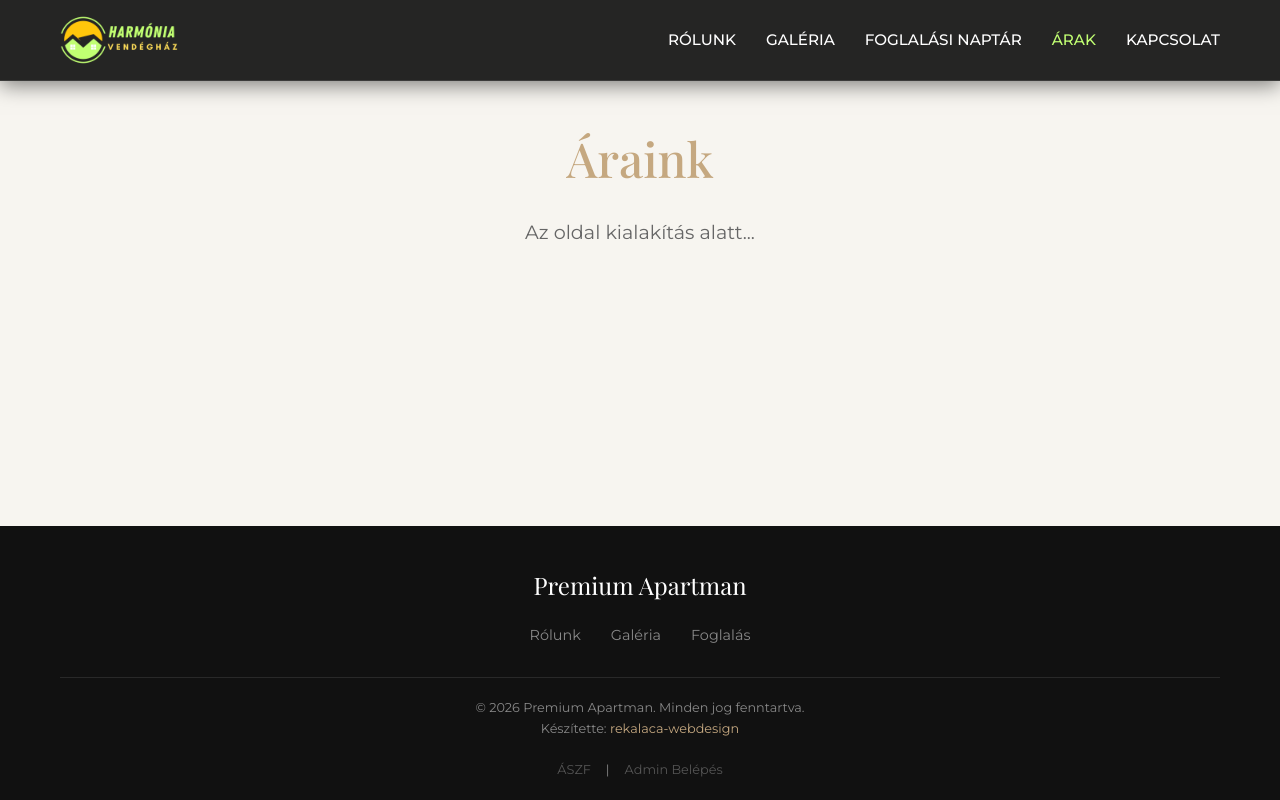
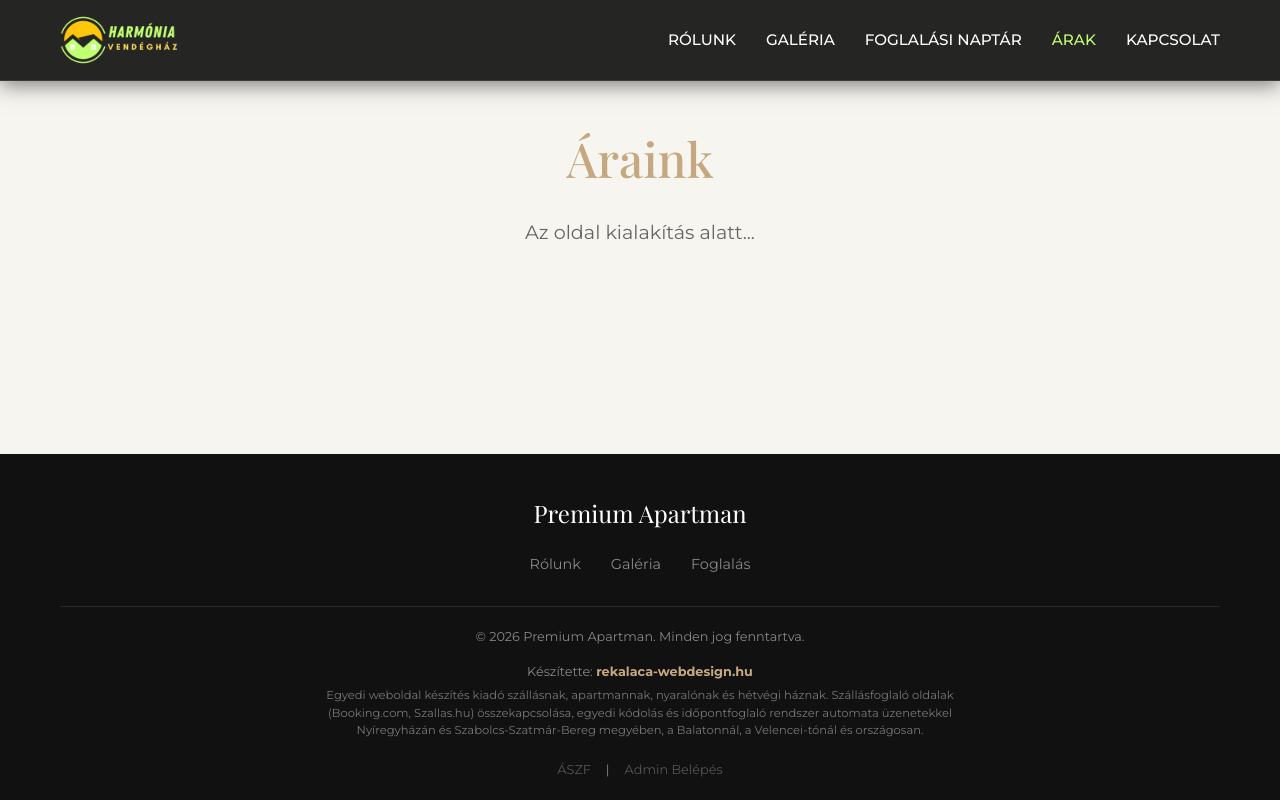
Before and after one commit to bukiapartman1/apartman-web, a Next.js app: page /arak in a window 1280 px wide. Built offline with nearby package versions, Linux system fonts and the light colour scheme; a web font is replaced by a local one.

Commit message:
seo: add structured schema JSON-LD and optimized footer credit details for web designer rekalaca-webdesign.hu

```diff
--- a/src/app/layout.tsx
+++ b/src/app/layout.tsx
@@ -16,9 +16,26 @@ export default function RootLayout({
 }: Readonly<{
   children: React.ReactNode;
 }>) {
+  const jsonLd = {
+    "@context": "https://schema.org",
+    "@type": "WebSite",
+    "name": "Harmónia Vendégház",
+    "url": "https://apartman-web.vercel.app/",
+    "creator": {
+      "@type": "Organization",
+      "name": "rekalaca-webdesign",
+      "url": "https://rekalaca-webdesign.hu",
+      "description": "Weboldal készítés kiadó szállásnak, apartmannak, nyaralónak, hétvégi háznak Szabolcs-Szatmár-Bereg megyében, Nyíregyházán és környékén, a Balatonnál, a Velencei-tónál és országosan, egyedi kódolással, időpontfoglaló rendszerrel, szállásfoglaló oldalak összekapcsolásával és automata üzenetekkel."
+    }
+  };
+
   return (
     <html lang="hu">
       <body className={`${montserrat.variable} ${playfair.variable}`}>
+        <script
+          type="application/ld+json"
+          dangerouslySetInnerHTML={{ __html: JSON.stringify(jsonLd) }}
+        />
         <Header />
         {children}
       </body>
--- a/src/components/Footer.tsx
+++ b/src/components/Footer.tsx
@@ -15,8 +15,13 @@ export default function Footer() {
         <div className={styles.copyright}>
           &copy; {currentYear} Premium Apartman. Minden jog fenntartva.
           <br/>
-          Készítette: <a href="https://rekalaca-webdesign.hu/" target="_blank" rel="noopener noreferrer" style={{ color: '#c5a880', textDecoration: 'none' }}>rekalaca-webdesign</a>
-          <br/><br/>
+          <div style={{ marginTop: '15px', fontSize: '0.8rem', color: '#888', lineHeight: '1.5' }}>
+            Készítette: <a href="https://rekalaca-webdesign.hu/" target="_blank" rel="noopener noreferrer" title="Weboldal készítés kiadó szállásnak, apartmannak, nyaralónak, hétvégi háznak" style={{ color: '#c5a880', textDecoration: 'none', fontWeight: 'bold' }}>rekalaca-webdesign.hu</a>
+            <p style={{ fontSize: '0.72rem', color: '#777', marginTop: '6px', maxWidth: '700px', marginLeft: 'auto', marginRight: 'auto' }}>
+              Egyedi weboldal készítés kiadó szállásnak, apartmannak, nyaralónak és hétvégi háznak. Szállásfoglaló oldalak (Booking.com, Szallas.hu) összekapcsolása, egyedi kódolás és időpontfoglaló rendszer automata üzenetekkel Nyíregyházán és Szabolcs-Szatmár-Bereg megyében, a Balatonnál, a Velencei-tónál és országosan.
+            </p>
+          </div>
+          <br/>
           <a href="/aszf" style={{ color: '#555', fontSize: '0.8rem', textDecoration: 'none', marginRight: '15px' }}>ÁSZF</a>
           |
           <a href="/admin/login" style={{ color: '#555', fontSize: '0.8rem', textDecoration: 'none', marginLeft: '15px' }}>Admin Belépés</a>
```
